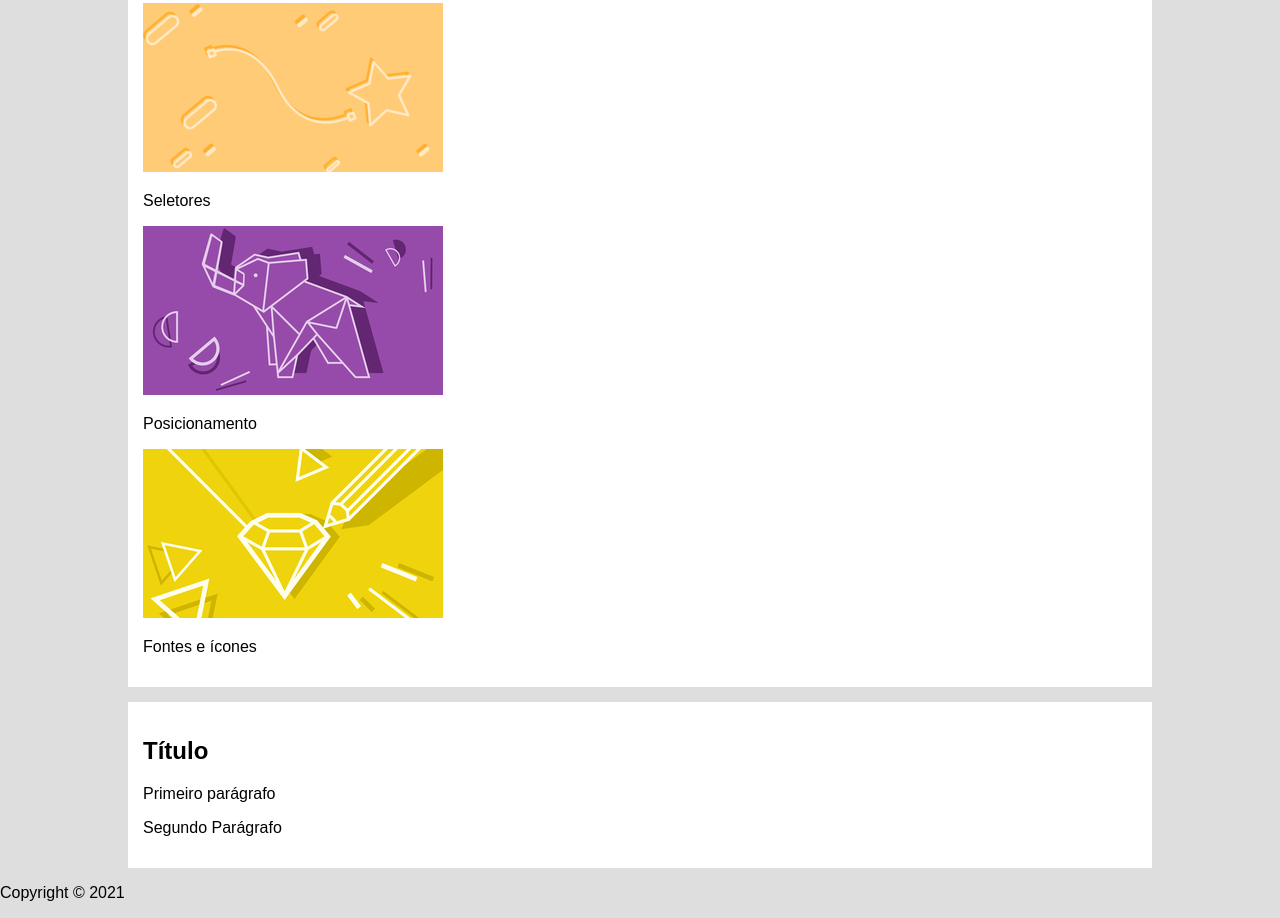
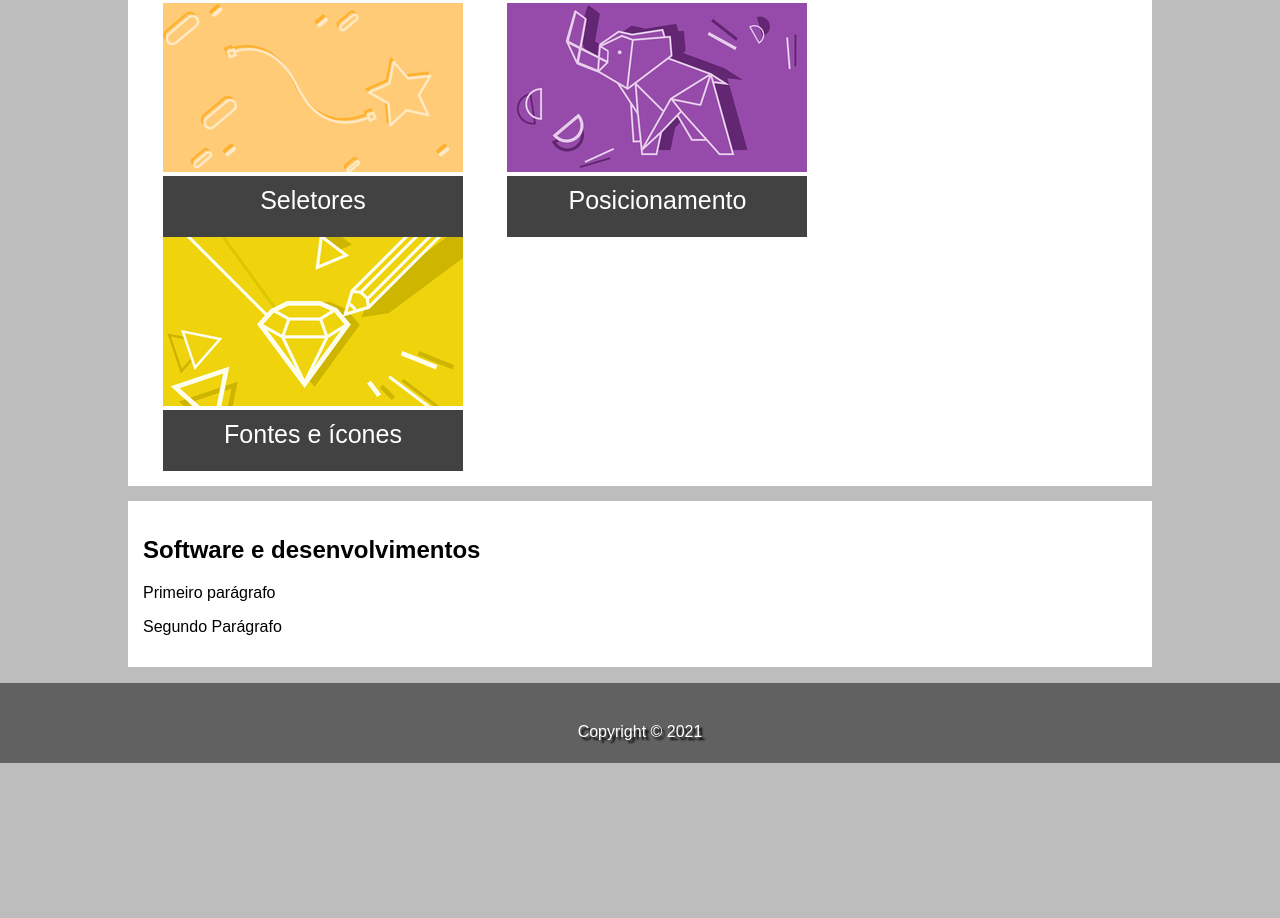
Before and after one commit to Maxswell-MSD/Frontend_Udemy, a plain HTML site: page 2. Sobre o visual/2 Estruturando Layouts com Semântica/Projeto HTML e CSS/index.html in a window 1280 px wide. Shown: the part 743-1661 px from the top of the page. After the commit the page ends 1506 px from the top, so only its background shows below. Drawn offline with Linux system fonts and the light colour scheme.

Commit message:
Estruturanto layout

```diff
--- a/2. Sobre o visual/2 Estruturando Layouts com Semântica/Projeto HTML e CSS/css/style.css
+++ b/2. Sobre o visual/2 Estruturando Layouts com Semântica/Projeto HTML e CSS/css/style.css
@@ -1,5 +1,5 @@
 body {
-  background-color: rgba(0, 0, 0, 0.13);
+  background-color: #bdbdbd;
   margin: 0px;
   font-family: arial;
 }
@@ -38,3 +38,40 @@ main {
   padding: 15px;
   margin-top: 15px;
 }
+
+.img {
+  display: inline-block;
+  width: 300px;
+  height: 10%;
+  /* border: 2px solid green; */
+  text-align: center;
+  margin: 0px 20px;
+}
+.segundasecao {
+  background-color: white;
+  padding: 15px;
+  margin-top: 15px;
+}
+div .setor .img p {
+  font-size: 25px;
+  color: white;
+  padding: 10px 0px 1px;
+  margin: 0px 0px;
+  background-color: #424242;
+  height: 50px;
+}
+footer {
+  width: 100%;
+  height: 80px;
+  text-align: center;
+  /* border: 1 px red;
+  border-style: solid; */
+  background-color: #616161;
+  margin-bottom: 0px;
+}
+#rodape p {
+  color: white;
+  padding-top: 40px;
+  /* efeito esfumaçado */
+  text-shadow: 3px 3px 2px black;
+}
--- a/2. Sobre o visual/2 Estruturando Layouts com Semântica/Projeto HTML e CSS/index.html
+++ b/2. Sobre o visual/2 Estruturando Layouts com Semântica/Projeto HTML e CSS/index.html
@@ -32,26 +32,39 @@
             <section class="setor">
                 <div class="img">
                     <img src="/img/card_01.png" alt="">
-                    <p>Seletores</p>
+                     <p>Seletores</p>
+
+
+                    </div>
+
 
                 <div class="img">
-                    <img src="img/card_02.jpg" alt="">
+                    <img src="img/card_02.jpg" alt="" >
                     <p>Posicionamento</p>
 
-                <div class="img">
-                    <img src="img/card_03.jpg" alt="">
-                    <p>Fontes e ícones</p>
 
                 </div>
 
+
+                <div class="img">
+                    <img src="img/card_03.jpg" alt="" >
+                    <p>Fontes e ícones</p>
+
+
+                </div>
+
+
+
             </section>
             <!-- Segunda Seção da Página -->
-            <section class="setor">
+            <section class="segundasecao">
                 <article>
                     <header>
-                    <h2>Título</h2>
+                        <div class="bloco2">
+                    <h2>Software e desenvolvimentos</h2>
                     <p>Primeiro parágrafo</p>
                     <p>Segundo Parágrafo</p>
+                </div>
                 </header>
 
 
@@ -60,7 +73,9 @@
         </main>
 
             <footer>
+                <div id="rodape">
                 <p>Copyright © 2021</p>
+            </div>
             </footer>
 
 
```
